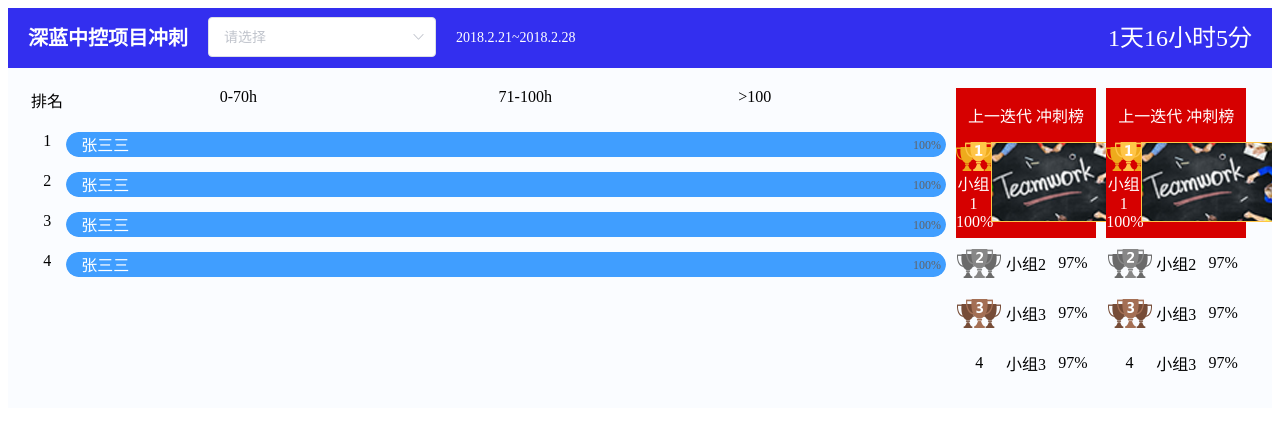
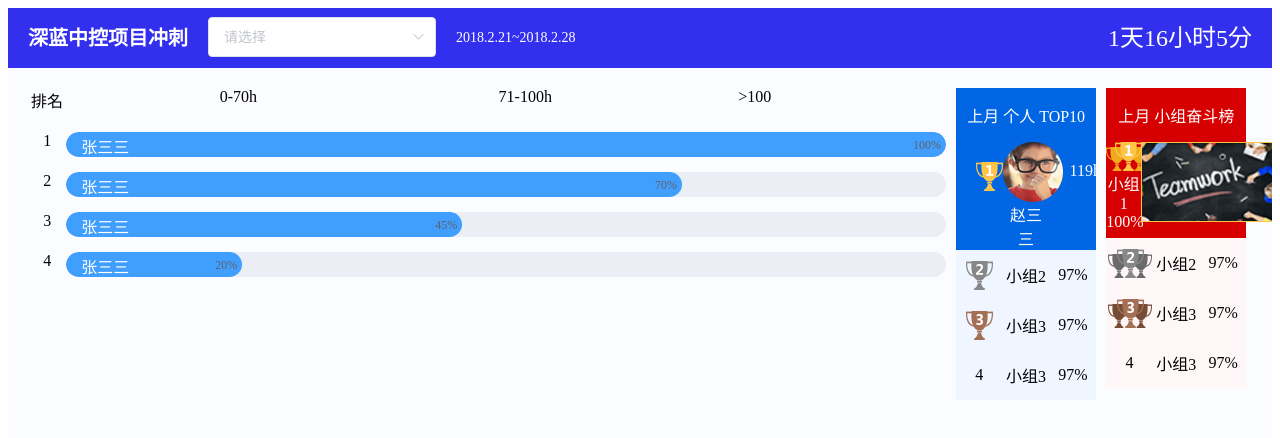
Before and after one commit to QuincyLi/VueJSES6, a Vue app: page /#/ in a window 1280 px wide. Shown: the top 438 px of the page. Built offline with nearby package versions, Linux system fonts and the light colour scheme.

Commit message:
修改样式

```diff
--- a/src/components/Announcement.vue
+++ b/src/components/Announcement.vue
@@ -2,7 +2,7 @@
     <el-row>
       <el-row class="announcementTitle">
          <el-row>
-           <span class="titleFont">上一迭代 冲刺榜</span>
+           <span class="titleFont">{{this.title}}</span>
          </el-row>
          <el-row style="display:flex">
           <el-col :span="6">
@@ -15,7 +15,7 @@
           </el-col>
          </el-row>
       </el-row>
-      <el-row>
+      <el-row style="background-color: rgba(255, 247, 247, 1)">
         <el-row class="listHeight">
           <el-col :span="8" class="listContent">
             <img src="@/assets/img/ic_teamsilver.png" class="img"/>
@@ -54,7 +54,9 @@
 </template>
 
 <script>
-
+export default {
+  props: ['title']
+}
 </script>
 
 <style>
--- a/src/components/PersonalAnnounce.vue
+++ b/src/components/PersonalAnnounce.vue
@@ -1,51 +1,53 @@
 <template>
     <el-row>
-      <el-row class="announcementTitle">
+      <el-row class="announcementTitleOfPerson">
          <el-row>
-           <span class="titleFont">上一迭代 冲刺榜</span>
+           <span class="titleFontOfPerson">{{this.title}}</span>
          </el-row>
          <el-row style="display:flex">
-          <el-col :span="6">
-            <img src="@/assets/img/ic_Teamgold.png" class="img"/>
-            <span class="detailFont">小组1</span>
-            <span class="detailFont">100%</span>
+          <el-col :span="8">
+            <img src="@/assets/img/ic_gold.png" class="img icon"/>
           </el-col>
-          <el-col :span="18">
-            <img src="@/assets/img/team.png" class="img"/>
+          <el-col :span="8">
+            <img src="@/assets/img/head.png" class="img"/>
+            <span class="detailFontOfPerson">赵三三</span>
+          </el-col>
+          <el-col :span="8">
+            <span class="detailFontOfPerson icon">119h</span>
           </el-col>
          </el-row>
       </el-row>
-      <el-row>
-        <el-row class="listHeight">
-          <el-col :span="8" class="listContent">
-            <img src="@/assets/img/ic_teamsilver.png" class="img"/>
+      <el-row style="background-color: rgba(239, 246, 255, 1)">
+        <el-row class="listHeightOfPerson">
+          <el-col :span="8" class="listContentOfPerson">
+            <img src="@/assets/img/ic_silver.png" class="img"/>
           </el-col>
-          <el-col :span="8" class="listContent">
+          <el-col :span="8" class="listContentOfPerson">
             <span class="subtitle">小组2</span>
           </el-col>
-          <el-col :span="8" class="listContent">
+          <el-col :span="8" class="listContentOfPerson">
             <span class="subtitle">97%</span>
           </el-col>
         </el-row>
-        <el-row class="listHeight">
-          <el-col :span="8" class="listContent">
-            <img src="@/assets/img/ic_teamcopper.png" class="img"/>
+        <el-row class="listHeightOfPerson">
+          <el-col :span="8" class="listContentOfPerson">
+            <img src="@/assets/img/ic_copper.png" class="img"/>
           </el-col>
-          <el-col :span="8" class="listContent">
+          <el-col :span="8" class="listContentOfPerson">
             <span class="subtitle">小组3</span>
           </el-col>
-          <el-col :span="8" class="listContent">
+          <el-col :span="8" class="listContentOfPerson">
             <span class="subtitle">97%</span>
           </el-col>
         </el-row>
-        <el-row class="listHeight">
-          <el-col :span="8" class="listContent">
+        <el-row class="listHeightOfPerson">
+          <el-col :span="8" class="listContentOfPerson">
             <span class="subtitle">4</span>
           </el-col>
-          <el-col :span="8" class="listContent">
+          <el-col :span="8" class="listContentOfPerson">
             <span class="subtitle">小组3</span>
           </el-col>
-          <el-col :span="8" class="listContent">
+          <el-col :span="8" class="listContentOfPerson">
             <span class="subtitle">97%</span>
           </el-col>
         </el-row>
@@ -54,36 +56,41 @@
 </template>
 
 <script>
-
+export default {
+  props: ['title']
+}
 </script>
 
-<style>
-.announcementTitle{
-  background: rgba(214,0,0,1);
+<style scoped>
+.announcementTitleOfPerson {
+  background: rgba(0, 102, 228, 1);
   height: 10%;
   min-height: 150px;
 }
-.titleFont{
+.titleFontOfPerson {
   color: white;
   display:block;
   text-align:center;
   margin-top: 15px;
   margin-bottom: 15px;
 }
-.detailFont{
+.detailFontOfPerson {
   color: white;
   display: block;
   text-align: center;
 }
-.listHeight{
+.listHeightOfPerson {
   height: 50px;
   display: flex;
 }
-.listContent{
+.listContentOfPerson {
   margin:auto
 }
-.img{
+.imgOfPerson {
   display:block;
   margin:auto;
 }
+.icon {
+  margin: 20px;
+}
 </style>
--- a/src/components/WorkTime.vue
+++ b/src/components/WorkTime.vue
@@ -27,12 +27,12 @@
         </el-col>
       </el-row>
     </el-col>
-    <el-col :span="6">
-      <el-col :span="11" style="margin:0 10px;">
-        <Announcement/>
+    <el-col :span="6" class="announcement">
+      <el-col :span="11" style="margin:0 10px;height: 100%;">
+        <PersonalAnnounce v-bind:title="personalTitle" />
       </el-col>
       <el-col :span="11">
-        <PersonalAnnounce/>
+        <Announcement v-bind:title="teamTitle" />
       </el-col>
     </el-col>
   </el-row>
@@ -45,6 +45,8 @@ export default {
   name: 'WorkTime',
   data () {
     return {
+      teamTitle: '上月 小组奋斗榜',
+      personalTitle: '上月 个人 TOP10',
       personalData: [
         {
           name: '张三三',
@@ -52,15 +54,15 @@ export default {
         },
         {
           name: '张三三',
-          percentage: 110.9
+          percentage: 70
         },
         {
           name: '张三三',
-          percentage: 110.9
+          percentage: 45
         },
         {
           name: '张三三',
-          percentage: 110.9
+          percentage: 20
         }
       ]
     }
@@ -84,7 +86,10 @@ export default {
 .personalName{
   position: absolute;
   color: white;
-  top: 0;
+  top: 2px;
   left: 15px;
 }
+.announcement{
+  min-height: 830px;
+}
 </style>
--- a/src/components/Workflow.vue
+++ b/src/components/Workflow.vue
@@ -31,7 +31,7 @@
       </el-row>
     </el-col>
     <el-col :span="3" class="announcement">
-      <Announcement/>
+      <Announcement v-bind:title="title" />
     </el-col>
   </el-row>
 </template>
@@ -45,6 +45,7 @@ export default {
   },
   data () {
     return {
+      title: '上一迭代 冲刺榜',
       msg: 'Welcome to Your Vue.js App',
       percentages: [
         {name: '基础建设', value: 50},
```
